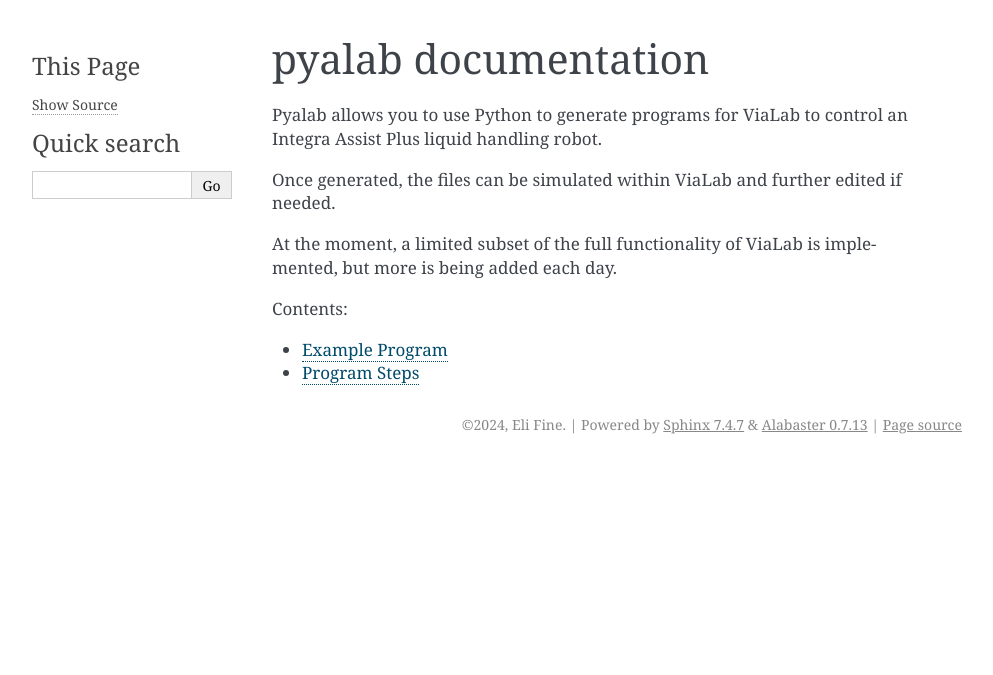
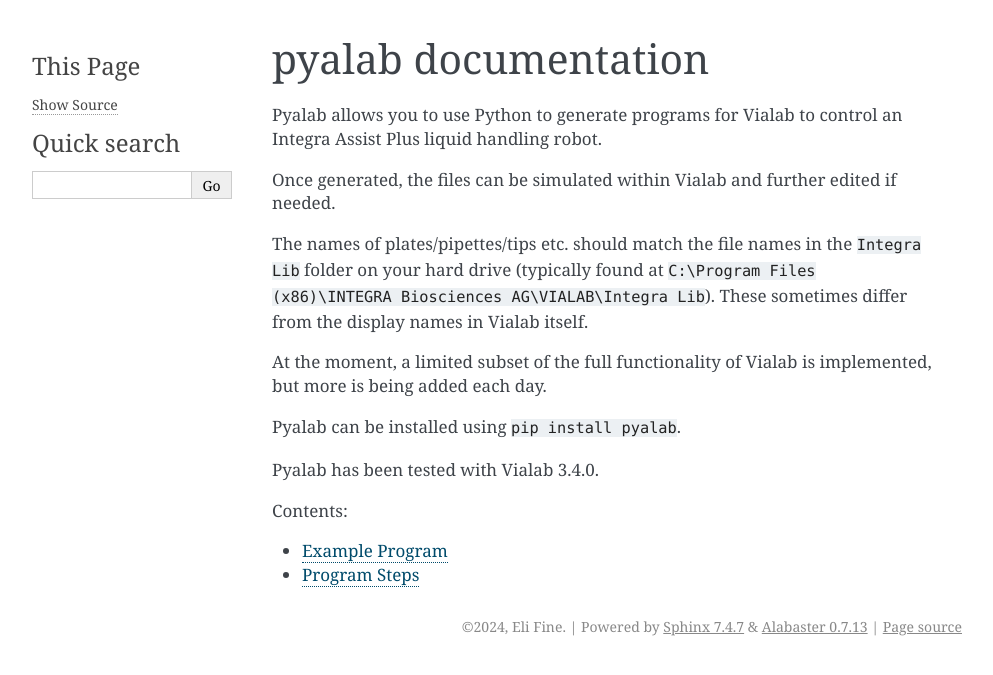
Before and after one commit to LabAutomationAndScreening/pyalab, a Sphinx documentation site: the page built from docs/index.rst, in a window 1280 px wide. Shown: the top 675 px of the page, without its empty margins (148-1141 px from the left). Built offline with Sphinx 7.4.7, drawn with Linux system fonts in a browser that asks for light colours.

Commit message:
Installation documentation (#14)
## Why is this change necessary?
More thorough documentation of how to install


 ## How does this change address the issue?
Updates docs


 ## What side effects does this change have?
None


 ## How is this change tested?
Local docs build

---------

Co-authored-by: Eli Fine <ejfine@gmail.com>

```diff
--- a/docs/index.rst
+++ b/docs/index.rst
@@ -6,11 +6,17 @@
 pyalab documentation
 ====================
 
-Pyalab allows you to use Python to generate programs for ViaLab to control an Integra Assist Plus liquid handling robot.
+Pyalab allows you to use Python to generate programs for Vialab to control an Integra Assist Plus liquid handling robot.
 
-Once generated, the files can be simulated within ViaLab and further edited if needed.
+Once generated, the files can be simulated within Vialab and further edited if needed.
 
-At the moment, a limited subset of the full functionality of ViaLab is implemented, but more is being added each day.
+The names of plates/pipettes/tips etc. should match the file names in the ``Integra Lib`` folder on your hard drive (typically found at ``C:\Program Files (x86)\INTEGRA Biosciences AG\VIALAB\Integra Lib``). These sometimes differ from the display names in Vialab itself.
+
+At the moment, a limited subset of the full functionality of Vialab is implemented, but more is being added each day.
+
+Pyalab can be installed using ``pip install pyalab``.
+
+Pyalab has been tested with Vialab 3.4.0.
 
 
 .. toctree::
--- a/pyproject.toml
+++ b/pyproject.toml
@@ -1,7 +1,7 @@
 [project]
 name = "pyalab"
 version = "0.1.1"
-description = "Generating programs for ViaLab to control an Integra Assist Plus liquid handling robot"
+description = "Generating programs for Vialab to control an Integra Assist Plus liquid handling robot"
 authors = [
     {name = "Eli Fine"},
 
```
Also changed, not shown: README.md (+1 -1 lines), .copier-answers.yml, src/pyalab/vendor_files/integra_library/README.md, 2 other files.
